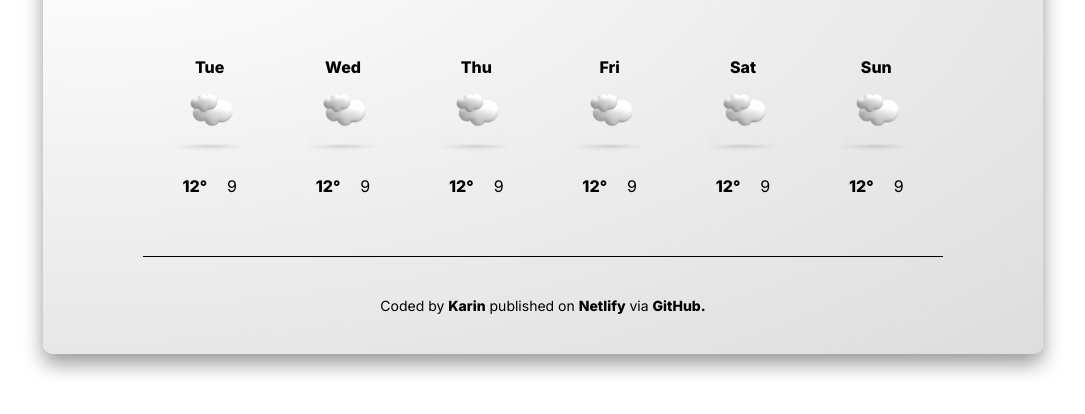
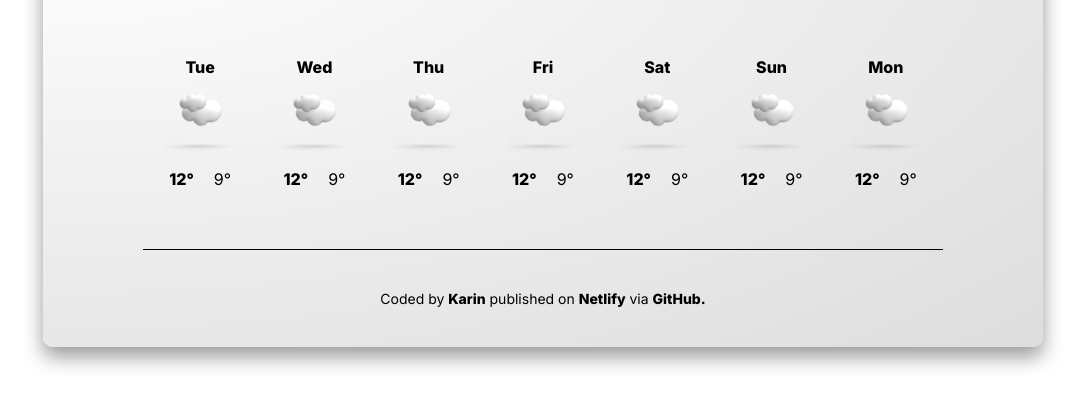
Before and after one commit to KaWo1980/Wetter-App, a plain HTML site: page index.html in a window 1280 px wide. Shown: the part 372-786 px from the top of the page, without its empty margins (97-1182 px from the left). Drawn offline with nearby package versions, Linux system fonts and the light colour scheme; no server answers.

Commit message:
added forecast data via Jacascript

```diff
--- a/index.html
+++ b/index.html
@@ -51,61 +51,7 @@
         </div>
 
         <!-- Forecast -->
-        <div class="forecast">
-          <div class="forecast_day">
-            <div class="forecast_date">Tue</div>
-            <img class="forecast_icons" src="img/cloudy.png" alt="" />
-            <div class="forecast_temperatures">
-              <div class="forecast_temperature_max">12°</div>
-              <div class="forecast_temperature_min">9</div>
-            </div>
-          </div>
-
-          <div class="forecast_day">
-            <div class="forecast_date">Wed</div>
-            <img class="forecast_icons" src="img/cloudy.png" alt="" />
-            <div class="forecast_temperatures">
-              <div class="forecast_temperature_max">12°</div>
-              <div class="forecast_temperature_min">9</div>
-            </div>
-          </div>
-
-          <div class="forecast_day">
-            <div class="forecast_date">Thu</div>
-            <img class="forecast_icons" src="img/cloudy.png" alt="" />
-            <div class="forecast_temperatures">
-              <div class="forecast_temperature_max">12°</div>
-              <div class="forecast_temperature_min">9</div>
-            </div>
-          </div>
-
-          <div class="forecast_day">
-            <div class="forecast_date">Fri</div>
-            <img class="forecast_icons" src="img/cloudy.png" alt="" />
-            <div class="forecast_temperatures">
-              <div class="forecast_temperature_max">12°</div>
-              <div class="forecast_temperature_min">9</div>
-            </div>
-          </div>
-
-          <div class="forecast_day">
-            <div class="forecast_date">Sat</div>
-            <img class="forecast_icons" src="img/cloudy.png" alt="" />
-            <div class="forecast_temperatures">
-              <div class="forecast_temperature_max">12°</div>
-              <div class="forecast_temperature_min">9</div>
-            </div>
-          </div>
-
-          <div class="forecast_day">
-            <div class="forecast_date">Sun</div>
-            <img class="forecast_icons" src="img/cloudy.png" alt="" />
-            <div class="forecast_temperatures">
-              <div class="forecast_temperature_max">12°</div>
-              <div class="forecast_temperature_min">9</div>
-            </div>
-          </div>
-        </div>
+        <div class="forecast_container" id="forecast"></div>
       </main>
 
       <footer>
--- a/src/javascript.js
+++ b/src/javascript.js
@@ -53,4 +53,28 @@ function handleSearchSubmit(event) {
 let searchForm = document.querySelector("#search_form");
 searchForm.addEventListener("submit", handleSearchSubmit);
 
+// Forecast
+function showForecast() {
+  let days = ["Tue", "Wed", "Thu", "Fri", "Sat", "Sun", "Mon"];
+  let forecastHtml = "";
+
+  days.forEach(function (day) {
+    forecastHtml =
+      forecastHtml +
+      `
+      <div class="forecast_day">
+            <div class="forecast_date">${day}</div>
+            <img class="forecast_icons" src="img/cloudy.png" alt="" />
+            <div class="forecast_temperatures">
+              <div class="forecast_temperature_max">12°</div>
+              <div class="forecast_temperature_min">9°</div>
+            </div>
+          </div>
+          `;
+  });
+  let forecast = document.querySelector("#forecast");
+  forecast.innerHTML = forecastHtml;
+}
+
 searchCity("Dornbirn");
+showForecast();
--- a/src/styles.css
+++ b/src/styles.css
@@ -112,14 +112,13 @@ a:hover {
 }
 
 /*Forecast*/
-.forecast {
+.forecast_container {
   margin-top: 60px;
   display: flex;
   justify-content: space-around;
 }
 
 .forecast_date {
-  display: block;
   text-align: center;
   margin-bottom: 10px;
   font-size: 16px;
@@ -128,14 +127,12 @@ a:hover {
 }
 
 .forecast_icons {
-  display: block;
   margin: 0 auto;
   width: 80px;
 }
 .forecast_temperatures {
   display: flex;
   justify-content: center;
-  margin-top: 10px;
   text-align: center;
   font-size: 16px;
 }
```
